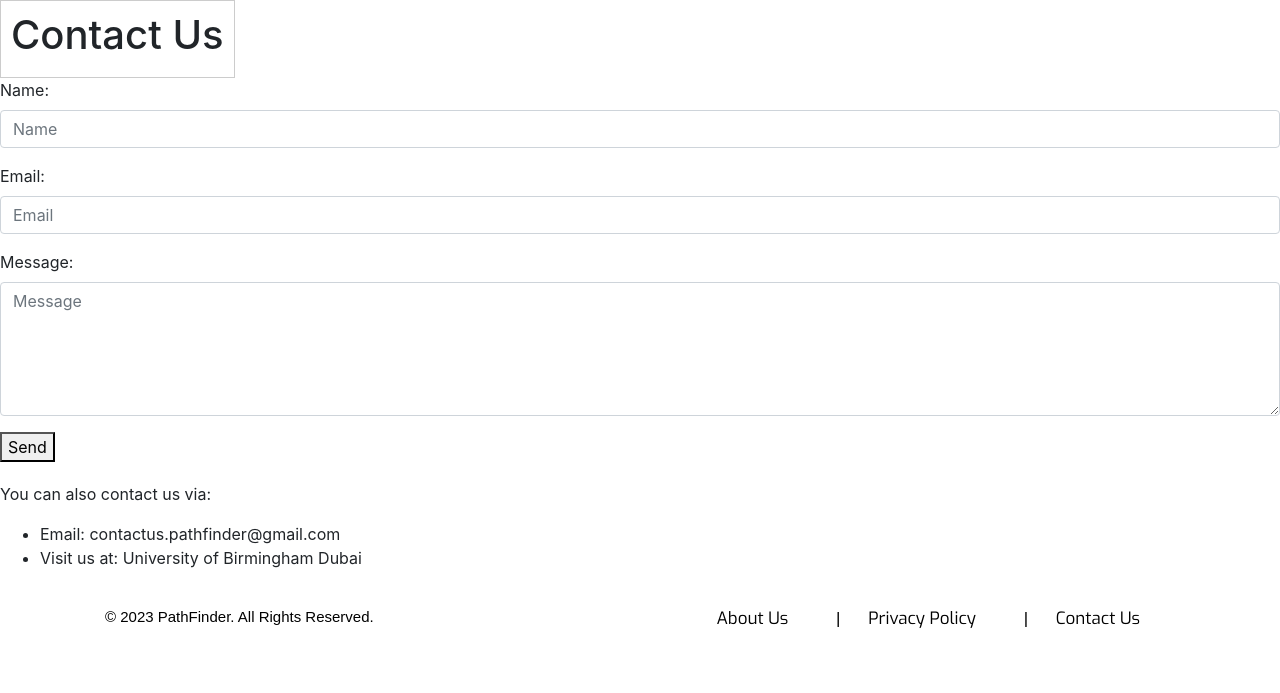
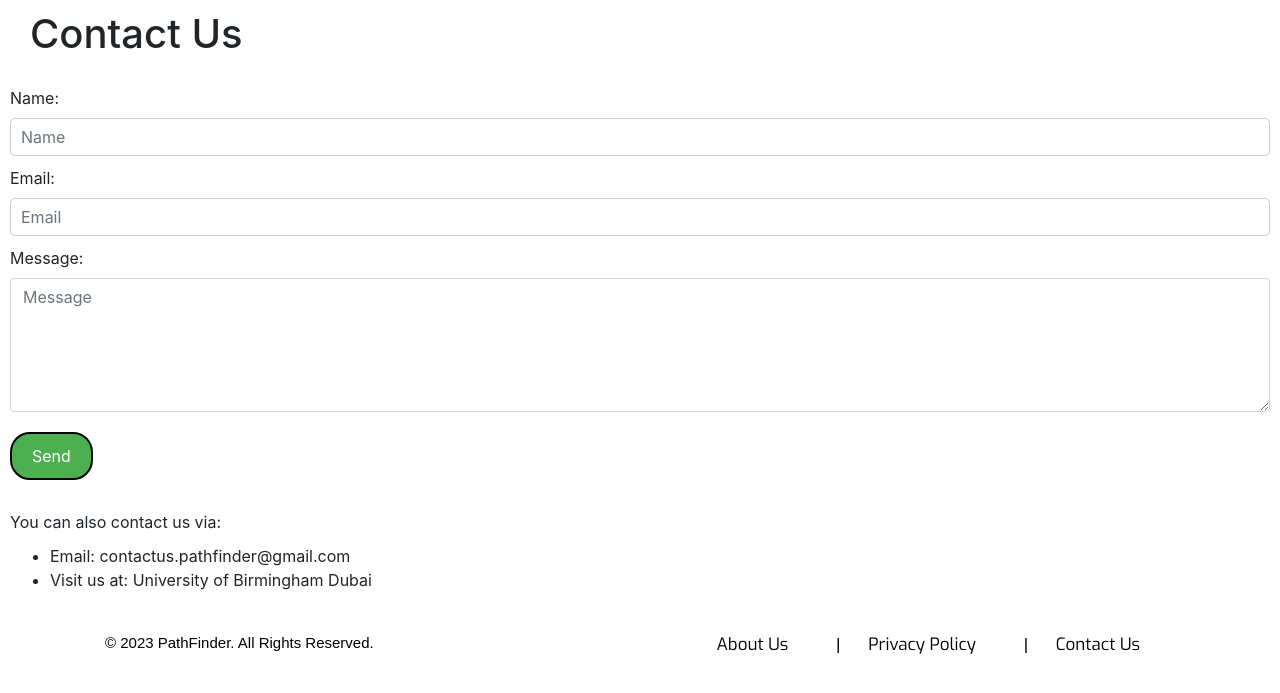
Before and after one commit to Susa0823/PathFinderProject, a Django app: page /contact/ in a window 1280 px wide. Shown: the part 70-763 px from the top of the page. Run offline with Django 4.2, Linux system fonts and the light colour scheme; some libraries are stand-ins or nearby versions.

Commit message:
form.html edit

```diff
--- a/PathFinder/templates/form.html
+++ b/PathFinder/templates/form.html
@@ -5,14 +5,54 @@
     <style>
         #contact-heading {
             font-size: 36px;
-            border: 1px solid #ccc;
+            border: none;
             padding: 10px;
             display: inline-block;
+            margin: 0 20px;
         }
 
         #contact-details {
             margin-top: 20px !important;
+            margin-bottom: 20px;
+            margin-left: 10px;
         }
+
+
+
+        button[type=submit] {
+            background-color: #4caf50;
+            border: 2px solid #000000;
+            border-radius: 20px;
+            color: white;
+            padding: 10px 20px;
+            text-align: center;
+            text-decoration: none;
+            display: inline-block;
+            font-size: 16px;
+            margin: 10px;
+        }
+
+
+        form p {
+            margin: 10px;
+        }
+
+        label {
+            display: block;
+            margin-bottom: 5px;
+        }
+
+        input[type="text"],
+        input[type="email"],
+        textarea {
+            width: 100%;
+            padding: 10px;
+            font-size: 16px;
+            border-radius: 5px;
+            border: 1px solid #ccc;
+            margin-bottom: 10px;
+        }
+
     </style>
 </head>
 <body>
@@ -40,7 +80,7 @@
         <button type="submit">Send</button>
     </form>
     <div id="contact-details">
-        <p>You can also contact us via:</p>
+        <p style="margin-bottom: 10px;">You can also contact us via:</p>
         <ul>
             <li>Email: contactus.pathfinder@gmail.com</li>
             <li>Visit us at: University of Birmingham Dubai</li>
```
